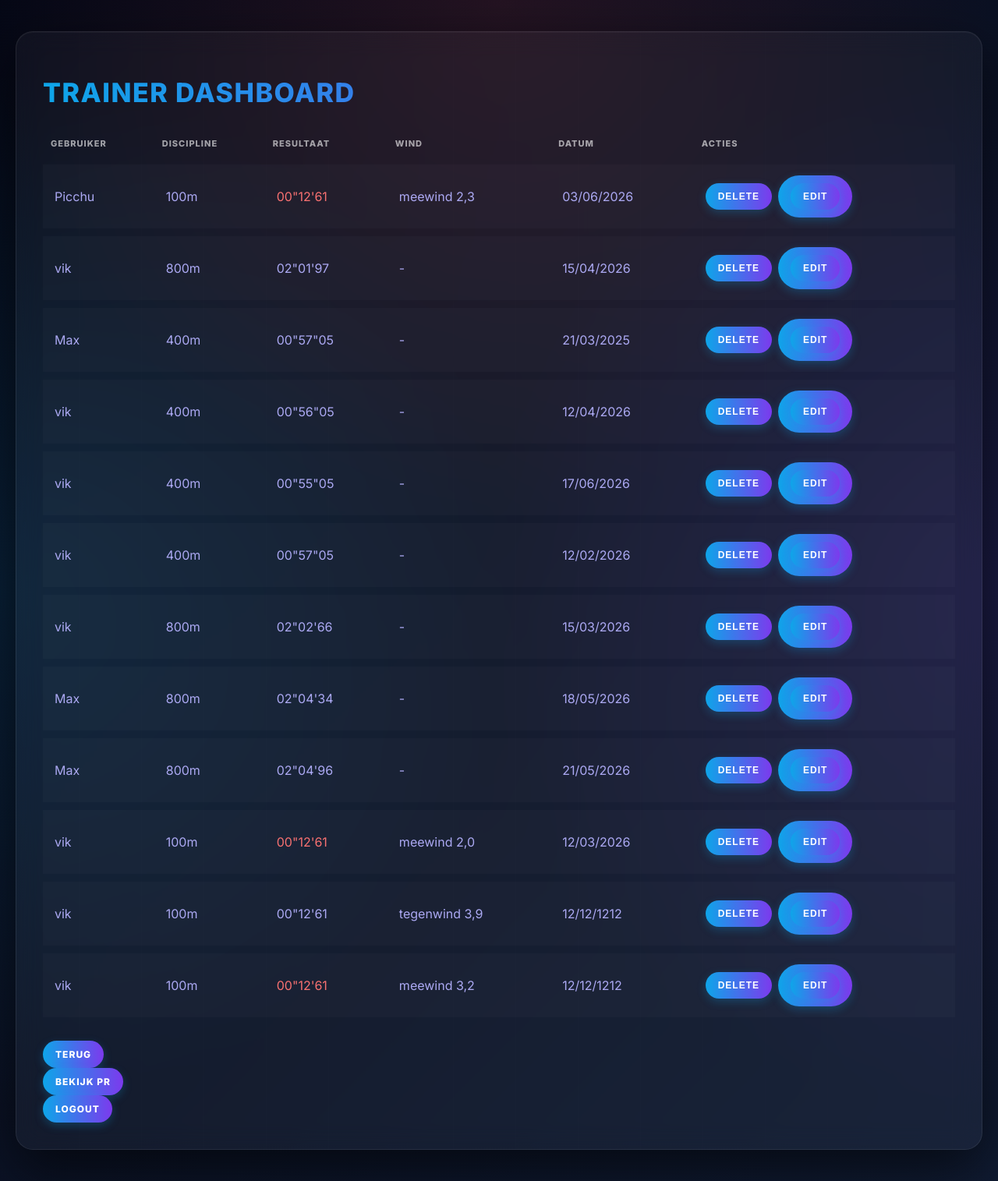
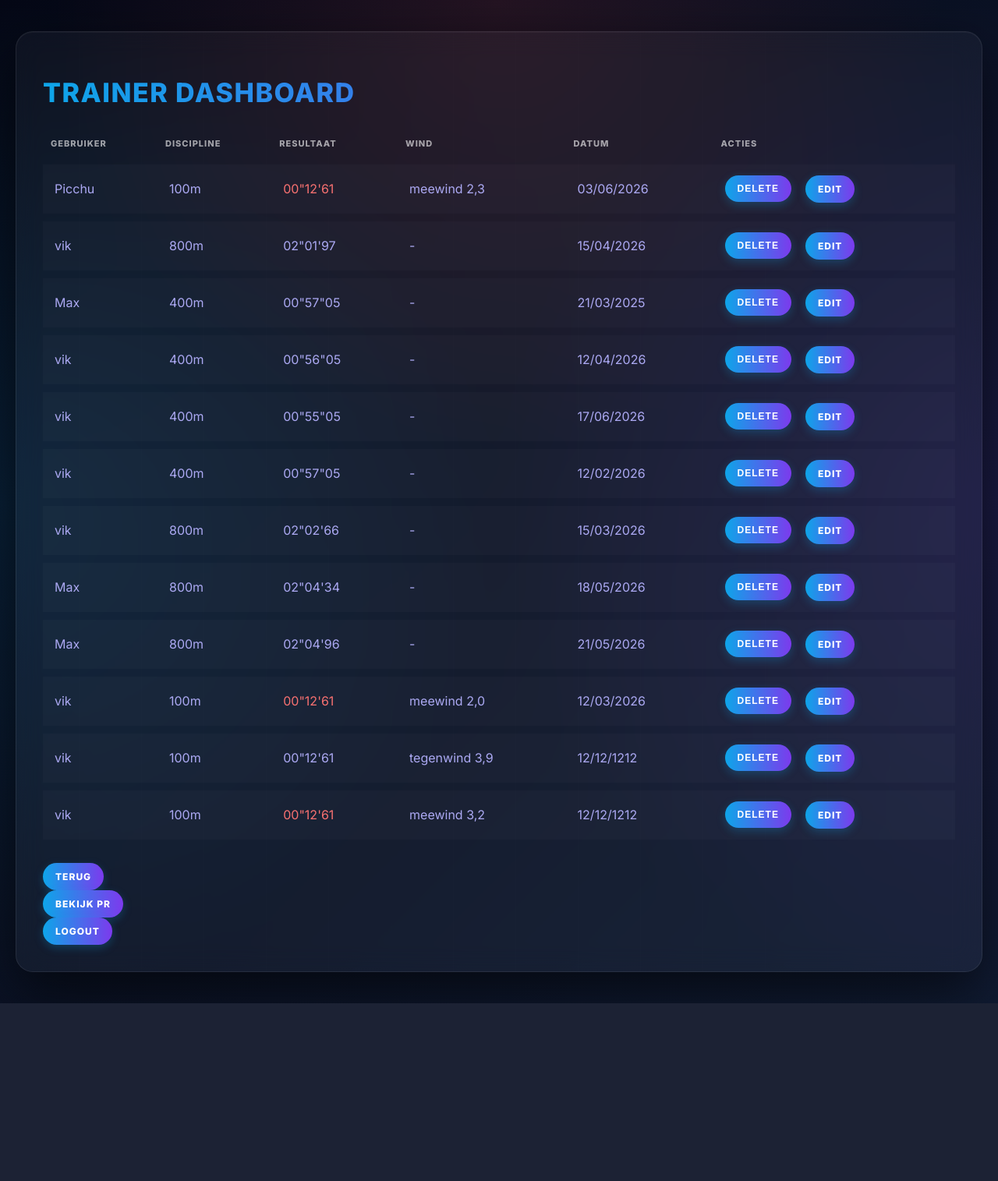
Before and after one commit to verbruggenvik12/Examen, a Flask app: page /admin in a window 1280 px wide. Shown: the whole page at 78% size. After the commit the page ends 1287 px from the top, so only its background shows below. Run offline with Flask 3, Linux system fonts and the light colour scheme; a user stored in the database is signed in; some libraries are stand-ins or nearby versions.

Commit message:
Mijn def website

```diff
--- a/project/templates/admin.html
+++ b/project/templates/admin.html
@@ -39,9 +39,7 @@
         </form>
 
         <!--  EDIT -->
-        <a href="/edit/{{ p.id }}" style="display:inline;">
-    <button>Edit</button>
-</a>
+        <a href="/edit/{{ p.id }}" style="margin-left:10px;">Edit</a>
     </td>
 </tr>
 {% endfor %}
--- a/project/templates/performances.html
+++ b/project/templates/performances.html
@@ -54,7 +54,7 @@
             <td>
                 {% if p.wind_speed %}
                     {% if p.invalid_wind %}
-                        <span style="color:#f87171">{{ p.wind_speed }} </span>
+                        <span style="color:#f87171">{{ p.wind_direction }} {{ p.wind_speed }} m/s </span>
                     {% else %}
                         {{ p.wind_direction }} {{ p.wind_speed }} m/s
                     {% endif %}
@@ -68,8 +68,6 @@
                     <input type="hidden" name="id" value="{{ p.id }}">
                     <button type="submit" class="btn-action btn-delete">Delete</button>
                 </form>
-
-                <button type="button" class="btn-action btn-edit" onclick="window.location.href='/edit/{{ p.id }}'">Edit</button>
             </td>
         </tr>
         {% endfor %}
```
Also changed, not shown: project/atletiek.db.
